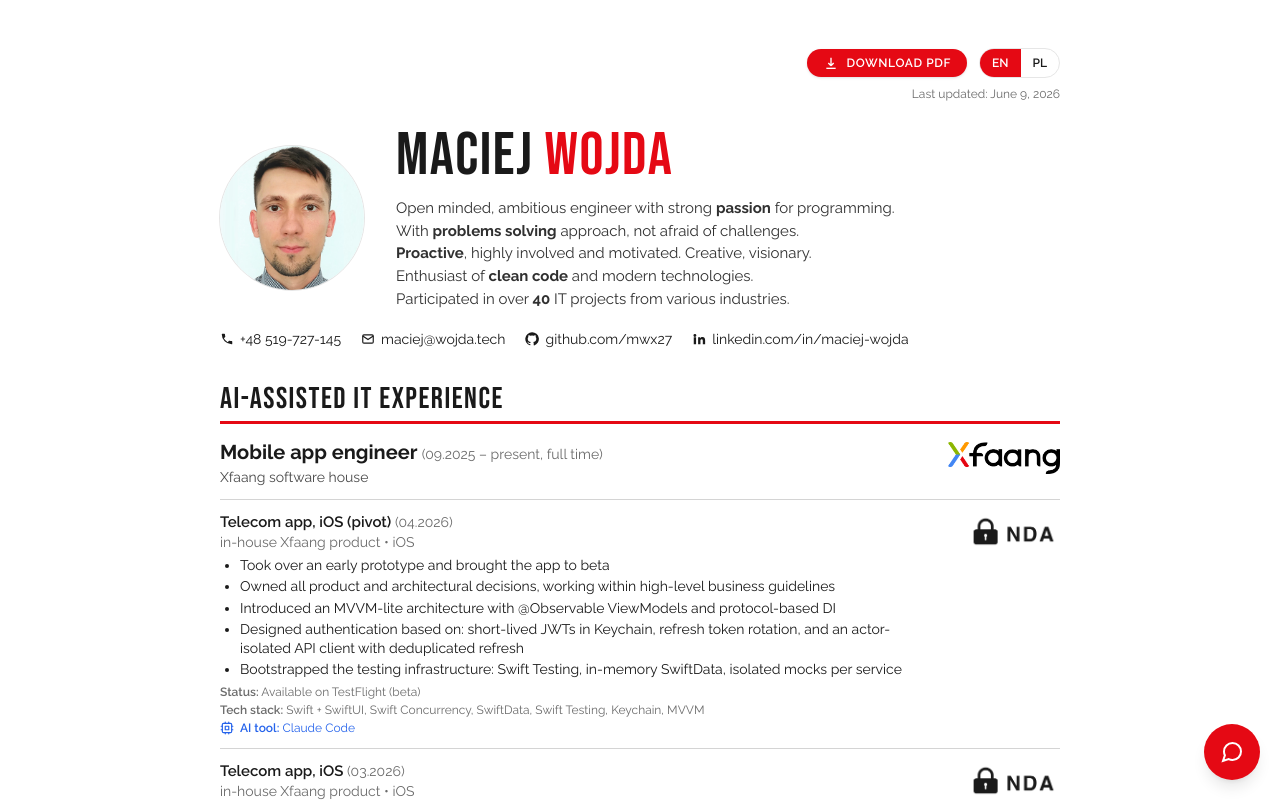
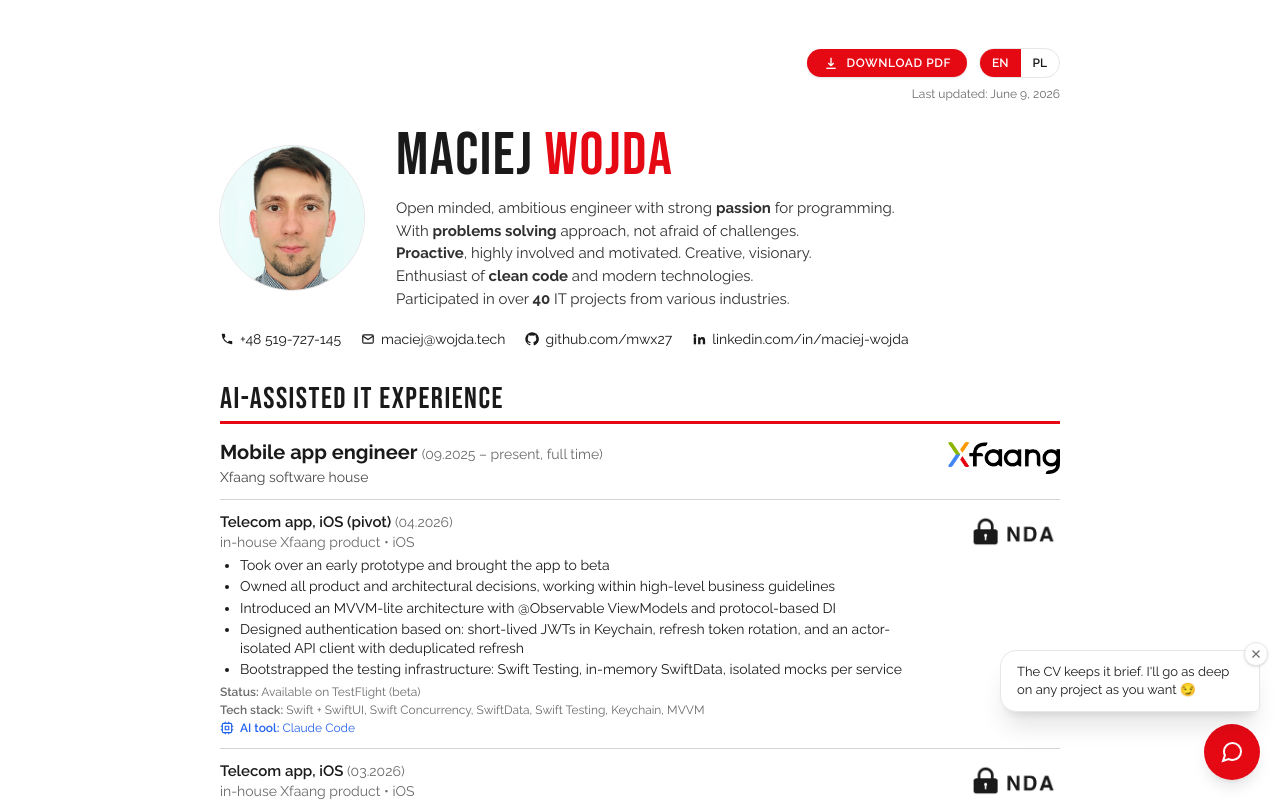
Before and after one commit to mwx27/CV, a Next.js app: page /en in a window 1280 px wide. Shown: the top 801 px of the page. Built offline with nearby package versions, Linux system fonts and the light colour scheme; what @react-pdf/renderer would draw is missing.

Commit message:
feat(chat): add a once-per-session teaser bubble inviting visitors to chat

```diff
--- a/app/globals.css
+++ b/app/globals.css
@@ -27,6 +27,21 @@ body {
   font-family: var(--font-sans), system-ui, -apple-system, "Segoe UI", Roboto, sans-serif;
 }
 
+@keyframes chat-nudge-in {
+  from {
+    opacity: 0;
+    transform: translateY(8px) scale(0.96);
+  }
+  to {
+    opacity: 1;
+    transform: translateY(0) scale(1);
+  }
+}
+
+.animate-chat-nudge {
+  animation: chat-nudge-in 0.25s ease-out both;
+}
+
 @media print {
   :root {
     --background: #ffffff;
--- a/features/chat/ChatWidget.tsx
+++ b/features/chat/ChatWidget.tsx
@@ -6,15 +6,20 @@ import {
   ChatHeader,
   ChatInput,
   ChatLauncherButton,
+  ChatNudge,
   MessageBubble,
   TypingIndicator,
 } from "./components";
 import { useChat } from "./hooks";
 import { chatStrings } from "./strings";
 
+// How long a visitor sits idle before the nudge bubble appears.
+const NUDGE_DELAY_MS = 4000;
+
 export function ChatWidget({ locale }: { locale: AppLocale }) {
   const t = chatStrings[locale];
   const [open, setOpen] = useState(false);
+  const [nudgeText, setNudgeText] = useState<string | null>(null);
   const { messages, input, setInput, loading, send } = useChat(locale);
   const scrollRef = useRef<HTMLDivElement>(null);
 
@@ -24,6 +29,25 @@ export function ChatWidget({ locale }: { locale: AppLocale }) {
       behavior: "smooth",
     });
   }, [messages, loading, open]);
+
+  // Nudge the visitor toward the chat once per session, a few seconds in,
+  // with a random teaser from the pool.
+  useEffect(() => {
+    // Opening the chat retires the nudge for the session — set the flag here
+    // too, not only in the timeout, so opening before the delay elapses doesn't
+    // let a fresh timer get scheduled on close and nudge an already-engaged visitor.
+    if (open) {
+      sessionStorage.setItem("cv-chat-nudge-seen", "1");
+      return;
+    }
+    if (sessionStorage.getItem("cv-chat-nudge-seen")) return;
+    const id = setTimeout(() => {
+      sessionStorage.setItem("cv-chat-nudge-seen", "1");
+      const pool = t.nudges;
+      setNudgeText(pool[Math.floor(Math.random() * pool.length)]);
+    }, NUDGE_DELAY_MS);
+    return () => clearTimeout(id);
+  }, [open, t.nudges]);
 
   return (
     <div className="no-print fixed bottom-5 right-5 z-50 flex flex-col items-end gap-3">
@@ -58,6 +82,18 @@ export function ChatWidget({ locale }: { locale: AppLocale }) {
         </div>
       )}
 
+      {nudgeText && !open && (
+        <ChatNudge
+          text={nudgeText}
+          dismissLabel={t.nudgeDismiss}
+          onOpen={() => {
+            setNudgeText(null);
+            setOpen(true);
+          }}
+          onDismiss={() => setNudgeText(null)}
+        />
+      )}
+
       <ChatLauncherButton
         open={open}
         onToggle={() => setOpen((o) => !o)}
--- /dev/null
+++ b/features/chat/components/ChatNudge.tsx
@@ -0,0 +1,40 @@
+export function ChatNudge({
+  text,
+  dismissLabel,
+  onOpen,
+  onDismiss,
+}: {
+  text: string;
+  dismissLabel: string;
+  onOpen: () => void;
+  onDismiss: () => void;
+}) {
+  return (
+    <div className="animate-chat-nudge relative w-[min(78vw,260px)]">
+      <button
+        type="button"
+        onClick={onOpen}
+        className="block w-full cursor-pointer rounded-2xl rounded-br-md border border-divider bg-background px-4 py-3 text-left text-[13px] leading-snug shadow-xl transition-transform hover:scale-[1.02]"
+      >
+        {text}
+      </button>
+      <button
+        type="button"
+        onClick={onDismiss}
+        aria-label={dismissLabel}
+        className="absolute -right-2 -top-2 flex h-6 w-6 cursor-pointer items-center justify-center rounded-full border border-divider bg-background text-muted shadow transition-colors hover:text-foreground"
+      >
+        <svg
+          viewBox="0 0 24 24"
+          fill="none"
+          stroke="currentColor"
+          strokeWidth="2"
+          className="h-3.5 w-3.5"
+          aria-hidden
+        >
+          <path d="M6 6l12 12M18 6L6 18" />
+        </svg>
+      </button>
+    </div>
+  );
+}
--- a/features/chat/components/index.ts
+++ b/features/chat/components/index.ts
@@ -1,5 +1,6 @@
 export { ChatHeader } from "./ChatHeader";
 export { ChatInput } from "./ChatInput";
 export { ChatLauncherButton } from "./ChatLauncherButton";
+export { ChatNudge } from "./ChatNudge";
 export { MessageBubble, type ChatMessage } from "./MessageBubble";
 export { TypingIndicator } from "./TypingIndicator";
--- a/features/chat/strings.ts
+++ b/features/chat/strings.ts
@@ -9,6 +9,8 @@ export interface ChatStrings {
   error: string;
   open: string;
   close: string;
+  nudges: string[];
+  nudgeDismiss: string;
 }
 
 export const chatStrings: Record<AppLocale, ChatStrings> = {
@@ -22,6 +24,13 @@ export const chatStrings: Record<AppLocale, ChatStrings> = {
     error: "Something went wrong. Please try again.",
     open: "Open chat",
     close: "Close chat",
+    nudges: [
+      "This CV doesn't tell the whole story. I will 👀",
+      "The CV keeps it brief. I'll go as deep on any project as you want 😏",
+      "I know Maciej's strengths… even the ones that didn't make the CV 🤫",
+      "Maciej's not here right now, but he left me in charge. I know almost everything 😏",
+    ],
+    nudgeDismiss: "Dismiss",
   },
   pl: {
     title: "Zapytaj o moje CV",
@@ -33,5 +42,12 @@ export const chatStrings: Record<AppLocale, ChatStrings> = {
     error: "Coś poszło nie tak. Spróbuj ponownie.",
     open: "Otwórz czat",
     close: "Zamknij czat",
+    nudges: [
+      "To CV nie mówi wszystkiego. Ja powiem więcej 👀",
+      "CV się streszcza. Ja rozwinę każdy projekt tak głęboko, jak chcesz 😏",
+      "Znam mocne strony Macieja… nawet te, których w CV nie napisał 🤫",
+      "Macieja tu teraz nie ma, ale zostawił mnie. Wiem prawie wszystko 😏",
+    ],
+    nudgeDismiss: "Zamknij",
   },
 };
```
